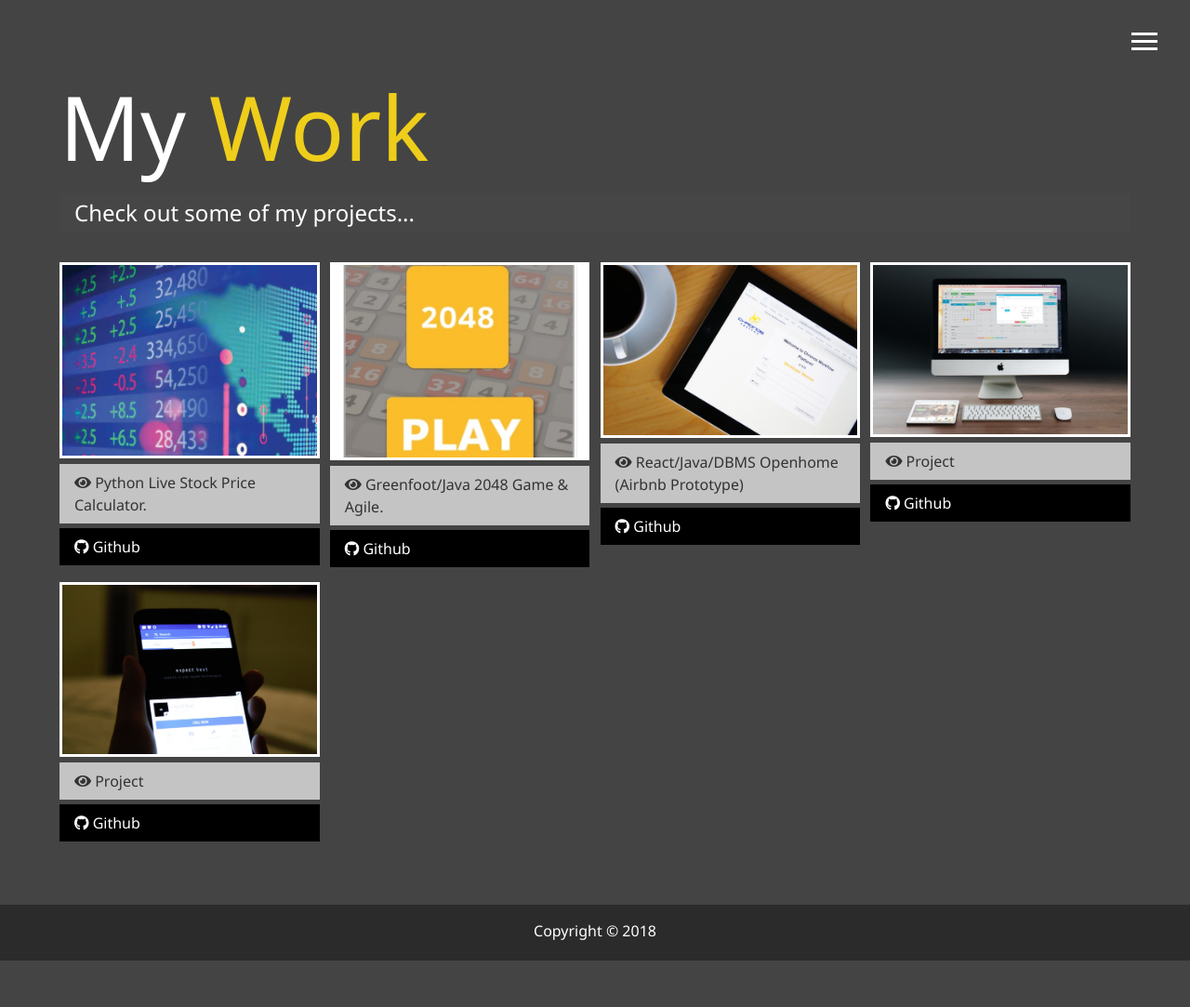
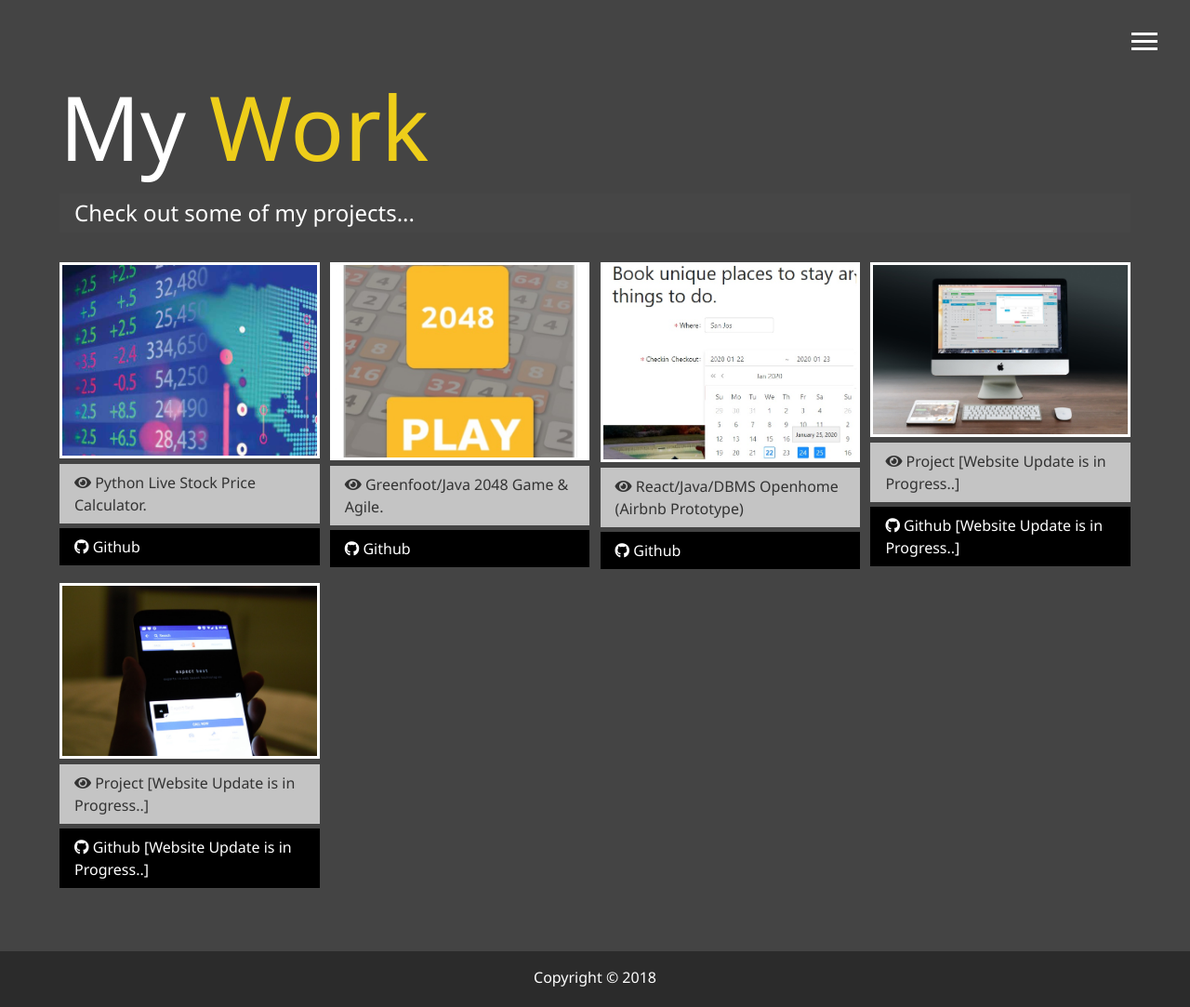
Before and after one commit to vaibhav-gupta1911/my_portfolio, a website: page dist/work.html in a window 1280 px wide. Shown: the whole page at 93% size. Before the commit the page ends 1033 px from the top, so only its background shows below. Drawn offline with Linux system fonts and the light colour scheme.

Commit message:
my work projects setup 2

```diff
--- a/dist/work.html
+++ b/dist/work.html
@@ -97,7 +97,7 @@
         </div>
         <div class="item">
           <a href="#!">
-            <img src="img/projects/project3.jpg" alt="Project" />
+            <img src="img/projects/Openhome.jpg" alt="Project" />
           </a>
           <a href="https://openhomeairbnb.herokuapp.com/" class="btn-light">
             <i class="fas fa-eye"></i> React/Java/DBMS Openhome (Airbnb
@@ -111,18 +111,24 @@
           <a href="#!">
             <img src="img/projects/project4.jpg" alt="Project" />
           </a>
-          <a href="#" class="btn-light"> <i class="fas fa-eye"></i> Project </a>
+          <a href="#" class="btn-light">
+            <i class="fas fa-eye"></i> Project [Website Update is in Progress..]
+          </a>
           <a href="#" class="btn-dark">
-            <i class="fab fa-github"></i> Github
+            <i class="fab fa-github"></i> Github [Website Update is in
+            Progress..]
           </a>
         </div>
         <div class="item">
           <a href="#!">
             <img src="img/projects/project5.jpg" alt="Project" />
           </a>
-          <a href="#" class="btn-light"> <i class="fas fa-eye"></i> Project </a>
+          <a href="#" class="btn-light">
+            <i class="fas fa-eye"></i> Project [Website Update is in Progress..]
+          </a>
           <a href="#" class="btn-dark">
-            <i class="fab fa-github"></i> Github
+            <i class="fab fa-github"></i> Github [Website Update is in
+            Progress..]
           </a>
         </div>
       </div>
```
Also changed, not shown: dist/img/projects/Openhome.jpg (added).
